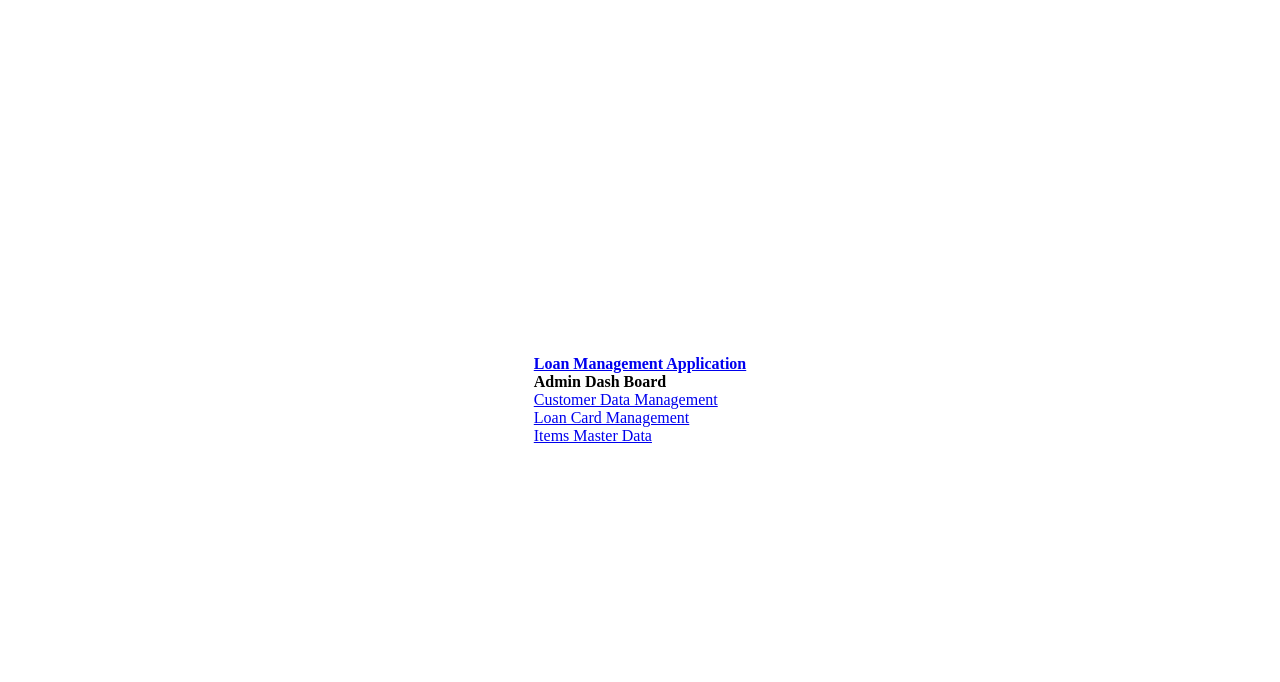
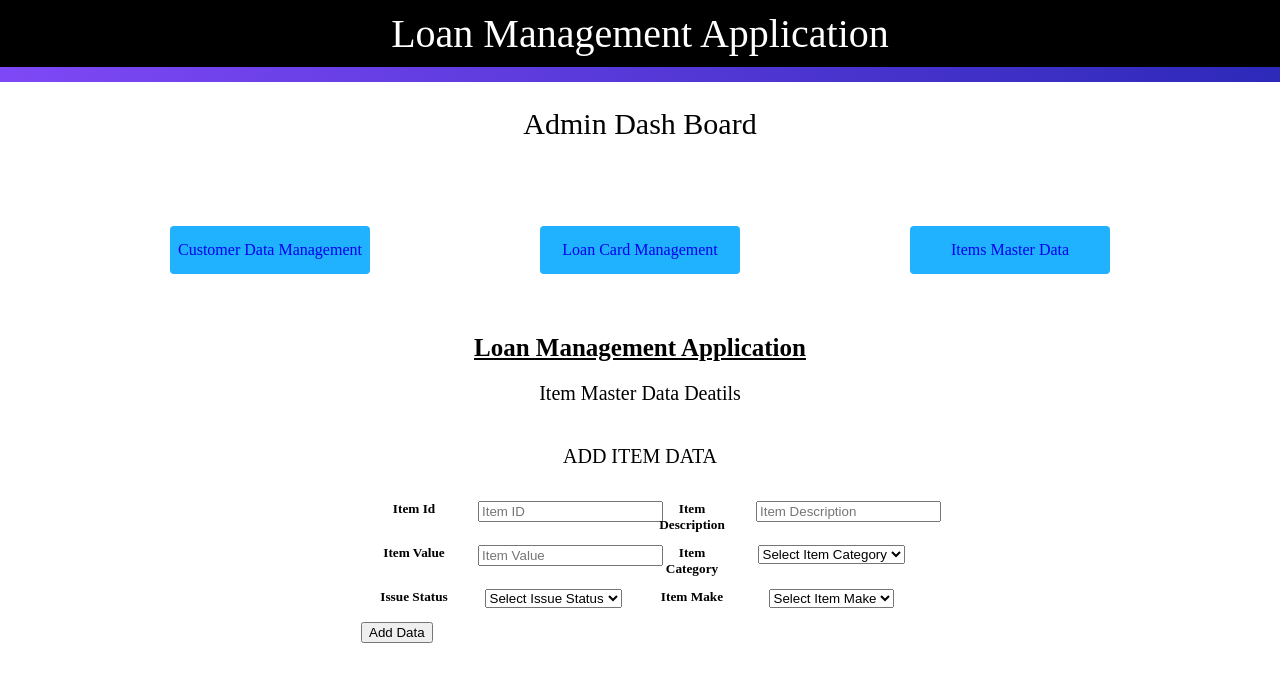
Before and after one commit to Prita13/Loan-Admin-Management-App, a React (Create React App) app: page /ItemsMasterData in a window 1280 px wide. Both pictures are taken after a click on the element "Login". Shown: the top 682 px of the page. Built offline with nearby package versions, Linux system fonts and the light colour scheme.

Commit message:
New updates to UI

```diff
--- a/src/App.js
+++ b/src/App.js
@@ -14,7 +14,7 @@ function App() {
         </div>
       ) : (
         <Router>
-          <div className='page'>
+          <div className='dashboard-page'>
             <AdminDashboard />
           </div>
         </Router>
--- /dev/null
+++ b/src/components/AdminDashboard/AdminDashboard.css
@@ -0,0 +1,77 @@
+#main-heading{
+    background-color: black;
+    padding: 10px;
+    color:white;
+    font-size: 40px;
+    text-align: center;
+    border-bottom: 15px solid transparent;
+    border-image: linear-gradient(0.25turn, rgb(127, 72, 246), rgb(45, 41, 185));
+    border-image-slice: 1;
+}
+
+.dashboard-page{
+    display:block;
+
+}
+
+#page-heading{
+    font-size: 30px;
+    padding:25px;
+    text-align:center;
+
+}
+
+.options{
+    display:flex;
+    justify-content: space-evenly;
+    align-items: center;
+    margin-top: 60px;
+}
+
+.option-1{
+    width: 200px;
+    height: 3em;
+    background-color: rgb(32, 177, 255);
+    display: flex;
+    justify-content: center;
+    align-items: center;
+    transition: 0.5s;
+    border-radius: 0.25em;
+    cursor: pointer;
+}
+
+.option-1:hover{
+    transform: scale(1.25);
+}
+
+.option-2{
+    width: 200px;
+    height: 3em;
+    background-color: rgb(32, 177, 255);
+    display: flex;
+    justify-content: center;
+    align-items: center;
+    transition: 0.5s;
+    border-radius: 0.25em;
+    cursor: pointer;
+}
+
+.option-2:hover{
+    transform: scale(1.25);
+}
+
+.option-3{
+    width: 200px;
+    height: 3em;
+    background-color: rgb(32, 177, 255);
+    display: flex;
+    justify-content: center;
+    align-items: center;
+    transition: 0.5s;
+    border-radius: 0.25em;
+    cursor: pointer;
+}
+
+.option-3:hover{
+    transform: scale(1.25);
+}
--- a/src/components/AdminDashboard/AdminDashboard.js
+++ b/src/components/AdminDashboard/AdminDashboard.js
@@ -3,25 +3,26 @@ import CustomerData from "../CustomerData/CustomerData";
 import ItemMasterManagement from "../ItemMasterManagement/ItemMasterManagement";
 import LoanCardDetails from "../LoanCardDetails/LoanCardDetails";
 import { NavLink, Routes, Route } from "react-router-dom";
+import "../AdminDashboard/AdminDashboard.css";
 
 const AdminDashboard = () => {
   return (
     <div>
       <div>
-        <NavLink to='/' activeStyle={{ color: "black" }}>
-          <h4>Loan Management Application</h4>
+        <NavLink to='/' style={{textDecoration:'none'}}>
+          <div id="main-heading">Loan Management Application</div>
         </NavLink>
-        <h4>Admin Dash Board</h4>
+        <div id="page-heading">Admin Dash Board</div>
       </div>
-      <div>
-        <NavLink to='/CustomerDataManagement'>
-          <div>Customer Data Management</div>
+      <div className="options">
+        <NavLink to='/CustomerDataManagement' style={{textDecoration:'none'}}>
+          <div className="option-1">Customer Data Management</div>
         </NavLink>
-        <NavLink to='/LoanCardManagement'>
-          <div>Loan Card Management</div>
+        <NavLink to='/LoanCardManagement' style={{textDecoration:'none'}}>
+          <div className="option-2">Loan Card Management</div>
         </NavLink>
-        <NavLink to='/ItemsMasterData'>
-          <div>Items Master Data</div>
+        <NavLink to='/ItemsMasterData' style={{textDecoration:'none'}}>
+          <div className="option-3">Items Master Data</div>
         </NavLink>
       </div>
       <div>
--- a/src/components/CustomerData/CustomerData.css
+++ b/src/components/CustomerData/CustomerData.css
@@ -1,55 +1,53 @@
-*{
-    margin: 0;
-    box-sizing: border-box;
+.customer-data-page{
+    display: flex;
+    justify-content:center ;
+    align-items: center;
+    flex-direction: column;
+    padding-top: 60px;
 }
 
-.page{
-    height: 100vh;
-    width: 100%;
-    display: flex;
-    justify-content: center;
-    align-items: center;
+#customer-page-subheading{
+    text-align: center;
+    font-size: 25px;
 }
 
-.cover{
-    background-color: beige;
-    width: 30em;
-    height: 35em;
-    position: relative;
-    border-radius: 1em;
-    box-shadow: 0 0.188em 1.550em rgb(156, 156, 156);
-    display: flex;
-    flex-direction: column;
-    align-items: center;
-    justify-content: space-around;
+#customer-details-heading{
+    text-align: center;
+    font-size: 20px;
+    padding: 20px;
 }
 
-input{
-    border: none;
-    background-color: rgb(229, 226, 226);
-    height:4em;
-    width: 80%;
-    border-radius: 0.25em;
-    text-align: center;
-    padding: 2em;
+.customer-data-table{
+    width: 800px;
+    height: 200px;
 }
 
-input:focus{
-    outline-color: rgb(32, 177, 255);
+.customer-add-btn{
+    width: 200px;
+    align-items: center;
+    text-align: center;
 }
 
-.login-btn{
-    width:40%;
-    height: 3em;
-    background-color: rgb(32, 177, 255);
-    display: flex;
-    justify-content: center;
-    align-items: center;
-    transition: 0.5s;
-    border-radius: 0.25em;
-    cursor: pointer;
+
+.loan-data-table{
+    width: 400px;
+    height: 200px;
+    align-content: center;
+    position: relative;
 }
 
-.login-btn:hover{
-    transform: scale(1.25);
+.loan-form{
+    width : 100px;
+    height: 40px;
+    padding: 10px;
+    text-align: center;
+    vertical-align: middle;
 }
+
+.loan-form-data{
+    width : 170px;
+    height: 40px;
+    padding: 10px;
+    text-align: center;
+    vertical-align: middle;
+}
--- a/src/components/CustomerData/CustomerData.js
+++ b/src/components/CustomerData/CustomerData.js
@@ -1,13 +1,14 @@
 import React, { useState } from "react";
+import '../CustomerData/CustomerData.css';
 
 const CustomerData = () => {
   const [id, setId] = useState("");
   const [name, setName] = useState("");
+  const [dob, setdob] = useState("");
+  const [doj,setdoj] = useState("");
   const [designation, setDesignation] = useState("");
   const [department, setDepartment] = useState("");
   const [gender, setGender] = useState("");
-  const [dob, setDOB] = useState("");
-  const [doj, setDOJ] = useState("");
 
   const handleClick=()=>{
     // request stuff
@@ -15,43 +16,67 @@ const CustomerData = () => {
 
   return (
     <div>
-      <div>
-        <h3>Loan User Management</h3>
-        <h3>Customer Master Data Details</h3>
-      </div>
+      <div className="customer-data-page">
+
+          <h3 id="customer-page-subheading"><u>Loan Management Application</u></h3>
+          <p id="customer-details-heading">Customer Master Data Deatils</p>
+          <p id="customer-details-heading"> ADD CUSTOMER DATA</p>
+
         <div>
           <form>
-          <div>
-            <h5>Employee ID</h5>
+            <table className="customer-data-table">
+              <tr className="data-row">
+                <td className="data-row-entry"> <h5>Employee Id</h5> </td>
+                <td>
                 <input
-              type='text's
-              placeholder='Enter you Employee ID'
+                  type='text'
+                  placeholder='Employee ID'
                   value={id}
                   onChange={(event)=>setId(event.target.value)}
                 />
+                </td>
+                <td><h5>Designation</h5></td>
+                <td>
+                <div className="selection-designation">
+                <select value={designation} onChange={(event)=>setDesignation(event.target.value)}>
+                <option value="" selected disabled hidden>Select Designation</option>
+                <option value='Manager'>Manager</option>
+                <option value='Senoir Software Engineer'>Senoir Software Engineer</option>
+                <option value='Software Engineer'>Software Engineer</option>
+                </select>
                 </div>
-          <div>
-            <h5>Employee Name</h5>
+                </td>
+              </tr>
+              <tr>
+                <td><h5>Employee Name</h5></td>
+                <td>
                 <input
                   type='text'
-              placeholder='Enter your Employee Name'
+                  placeholder='Employee Name'
                   value={name}
                   onChange={(event)=>setName(event.target.value)}
                 />
-          </div>
-          <div>
-            <h5>Designation</h5>
-            <select value={designation} onChange={(event)=>setDesignation(event.target.value)}>
-              <option value="" selected disabled hidden>Select Designation</option>
-              <option value='Manager'>Manager</option>
-              <option value='Senoir Software Engineer'>
-                Senior Software Engineer
-              </option>
-              <option value='Software Engineer'>Software Engineer</option>
-            </select>
-          </div>
-          <div>
-            <h5>Department</h5>
+                </td>
+                <td>
+                 <h5>
+                 Date of Birth
+                  </h5>
+                </td>
+                <td>
+                <input
+                  type='date'
+                  placeholder='DD/MM/YYYY'
+                  onChange={(event)=>setdob(event.target.value)}
+                />
+                </td>
+              </tr>
+
+              <tr>
+              <td><h5>Department
+                </h5></td>
+
+                <td>
+              <div className="selection-department">
               <select value={department} onChange={(event)=>setDepartment(event.target.value)}>
               <option value="" selected disabled hidden>Select Department</option>
                 <option value='Finance'>Finance</option>
@@ -59,30 +84,36 @@ const CustomerData = () => {
                 <option value='Technology'>Technology</option>
               </select>
               </div>
-          <div>
-            <h5>Gender</h5>
+              </td>
+              <td><h5> Date of Joining</h5>
+
+                </td>
+                <td>
+                <input
+                  type='date'
+                  placeholder='DD/MM/YYYY'
+                  onChange={(event)=>setdoj(event.target.value)}
+                />
+                </td>
+              </tr>
+              <tr>
+                <td><h5>Gender</h5></td>
+                <td>
                 <select value={gender} onChange={(event)=>setGender(event.target.value)}>
                 <option value="" selected disabled hidden>Select Gender</option>
                   <option value='Male'>Male</option>
                   <option value='Female'>Female</option>
                   <option value='Prefer not to say'>Prefer Not to say</option>
                 </select>
+                </td>
+              </tr>
+
+
+
+            </table>
+            <button className="customer-add-btn" type='submit' onClick={handleClick}>Add Data</button>
+          </form>
         </div>
-          <div>
-            <h5>Date of Birth</h5>
-            <input type='date' value={dob}
-             onChange={(event)=>setDOB(event.target.value)}
-            />
-          </div>
-          <div>
-            <h5>Date of Joining</h5>
-            <input type='date' value={doj}
-             onChange={(event)=>setDOJ(event.target.value)}
-            />
-          </div>
-
-          <button type='submit' onClick={handleClick}>Add Data</button>
-        </form>
       </div>
     </div>
   );
--- a/src/components/ItemMasterManagement/ItemMasterManagement.js
+++ b/src/components/ItemMasterManagement/ItemMasterManagement.js
@@ -1,7 +1,138 @@
-import React from "react";
+import React,{useState} from "react";
 
 const ItemMasterManagement = () => {
-  return <div></div>;
+  const [id, setId] = useState("");
+  const [description, setDescription] = useState("");
+  const [itemValue,setItemValue]=useState('');
+  const [itemCategory, setItemCategory] = useState("");
+  const [issueStatus, setIssueStatus] = useState("");
+  const [itemmake, setItemmake] = useState("");
+
+  const handleClick=()=>{
+    // request stuff
+  }
+
+  return (
+    <div>
+
+
+      <div className="customer-data-page">
+
+          <h3 id="customer-page-subheading"><u>Loan Management Application</u></h3>
+          <p id="customer-details-heading">Item Master Data Deatils</p>
+          <p id="customer-details-heading"> ADD ITEM DATA</p>
+      <div>
+        <form>
+          <table>
+            <tr>
+              <td>
+                <div className="loan-form">
+                  <h5>Item Id</h5>
+                </div>
+              </td>
+
+
+              <td>
+                <div className="loan-form-data">
+                <input
+                  type='text'
+                  placeholder='Item ID'
+                  value={id}
+                  onChange={(event)=>setId(event.target.value)}
+                />
+                </div>
+              </td>
+
+              <td>
+              <div className="loan-form">
+                <h5>Item Description</h5>
+                </div>
+              </td>
+              <td>
+              <div className="loan-form-data">
+                <input
+                  type='text'
+                  placeholder='Item Description'
+                  value={description}
+                  onChange={(event)=>setDescription(event.target.value)}
+                />
+                </div>
+              </td>
+            </tr>
+            <tr>
+              <td>
+                <div className="loan-form">
+                  <h5>Item Value</h5>
+                </div>
+              </td>
+              <td>
+                <div className="loan-form-data">
+                  <input
+                  type='text'
+                  placeholder='Item Value'
+                  value={itemValue}
+                  onChange={(event)=>setItemValue(event.target.value)}
+                  />
+                </div>
+              </td>
+              <td>
+                <div className="loan-form">
+                  <h5>Item Category</h5>
+                </div>
+              </td>
+              <td>
+                <div className="loan-form-data">
+                  <select value={itemCategory} onChange={(event)=>setItemCategory(event.target.value)}>
+                  <option value="" selected disabled hidden>Select Item Category</option>
+                  <option value='Furniture'>Furniture</option>
+                  <option value='Personal'>Personal</option>
+                </select>
+                  </div>
+
+              </td>
+            </tr>
+            <tr>
+
+            <td>
+             <div className="loan-form">
+              <h5>Issue Status</h5>
+              </div>
+            </td>
+            <td>
+              <div className="loan-form-data">
+              <select value={issueStatus} onChange={(event)=>setIssueStatus(event.target.value)}>
+                <option value="" selected disabled hidden>Select Issue Status</option>
+                <option value='Yes'>Yes</option>
+                <option value='No'>No</option>
+              </select>
+              </div>
+            </td>
+
+            <td>
+             <div className="loan-form">
+              <h5>Item Make</h5>
+              </div>
+            </td>
+            <td>
+              <div className="loan-form-data">
+              <select value={itemmake} onChange={(event)=>setItemmake(event.target.value)}>
+                <option value="" selected disabled hidden>Select Item Make</option>
+                <option value='Wooden'>Wooden</option>
+                <option value='Plastic'>Plastic</option>
+              </select>
+            </div>
+            </td>
+
+
+            </tr>
+          </table>
+         <button type='submit' onClick={handleClick}>Add Data</button>
+        </form>
+        </div>
+
+      </div>
+    </div>
+  );
 };
 
 export default ItemMasterManagement;
--- a/src/components/LoanCardDetails/LoanCardDetails.js
+++ b/src/components/LoanCardDetails/LoanCardDetails.js
@@ -1,34 +1,68 @@
-import React, { useState } from "react";
+import React,{useState} from "react";
+import '../CustomerData/CustomerData.css';
+import "/Users/shaurya/Desktop/Loan-Admin-Management-App/src/components/loginform.css";
 
 const LoanCardDetails = () => {
-  const [loanID, setLoanID] = useState("");
-  const [loanType, setLoanType] = useState("");
+  const [loanType,setLoantype]=useState('');
+  const [duration,setDuration]=useState('');
+  const [loanid,setLoanid]=useState('');
+
+  const LoanDetailHandler=()=>{
+    // request stuff
+  }
 
   return (
     <div>
-      <div>
-        <h5>Loan Management Application</h5>
-        <h5>Loan Cards Master Data Details</h5>
+
+      <div className="customer-data-page">
+
+      <h3 id="customer-page-subheading"><u>Loan Management Application</u></h3>
+          <p id="customer-details-heading">Loan Card Master Data Deatils</p>
+          <p id="customer-details-heading"> ADD LOAN DATA</p>
         <div>
           <form>
-            <div>
-              <label>
+            <table>
+              <tr>
+                <td>
+                  <div className="loan-form">
                   Loan Id
-                <input type='text' value={loanID} name='loanid' onChange={(event)=>setLoanID(event.target.value)} />
-              </label>
                   </div>
-            <div>
-            <h5>Designation</h5>
-            <select value={loanType} onChange={(event)=>setLoanType(event.target.value)}>
+                </td>
+                <td>
+                  <input type='text' placeholder='Loan ID' value={loanid} onChange={(event)=>setLoanid(event.target.value)} />
+                </td>
+              </tr>
+              <tr>
+                <td>
+                  <div className="loan-form">
+                    Loan type
+                  </div>
+                </td>
+                <td>
+                  <select value={loanType} onChange={(event)=>setLoantype(event.target.value)}>
                       <option value="" selected disabled hidden>Select Loan Type</option>
                       <option value='Furniture'>Furniture</option>
-              <option value='Stationery'>
-                Stationery
-              </option>
-              <option value='Crockery'>Crockery</option>
+                      <option value='Car'>Car</option>
+                      <option value='Home'>Home</option>
                     </select>
+                </td>
+              </tr>
+
+              <tr>
+                <td>
+                  <div className="loan-form">
+                    Duration
                   </div>
-            <button type='submit'>Add Data</button>
+                </td>
+
+                <td>
+                  <input type="number" value={duration} onChange={(event)=>setDuration(event.target.value)}/>
+                </td>
+              </tr>
+
+            </table>
+
+            <button className="customer-add-btn" type='submit' onClick={LoanDetailHandler}>Add Data</button>
           </form>
         </div>
       </div>
--- a/src/components/loginform.css
+++ b/src/components/loginform.css
@@ -24,7 +24,7 @@
     justify-content: space-around;
 }
 
-input{
+.login-input{
     border: none;
     background-color: rgb(229, 226, 226);
     height:4em;
--- a/src/components/loginform.js
+++ b/src/components/loginform.js
@@ -12,8 +12,8 @@ const LoginForm = (props) => {
   return (
     <div className='cover'>
       <h1>Admin Login</h1>
-      <input type='text' placeholder='Username' value={userName} onChange={(event)=>setUserName(event.target.value)}/>
-      <input type='password' placeholder='Password' value={password} onChange={(event)=>setPassword(event.target.value)} />
+      <input className="login-input" type='text' placeholder='Username' value={userName} onChange={(event)=>setUserName(event.target.value)}/>
+      <input className="login-input" type='password' placeholder='Password' value={password} onChange={(event)=>setPassword(event.target.value)} />
       <div onClick={login} className='login-btn'>
         Login
       </div>
```
Lines whose indentation alone changed are shown as unchanged.
